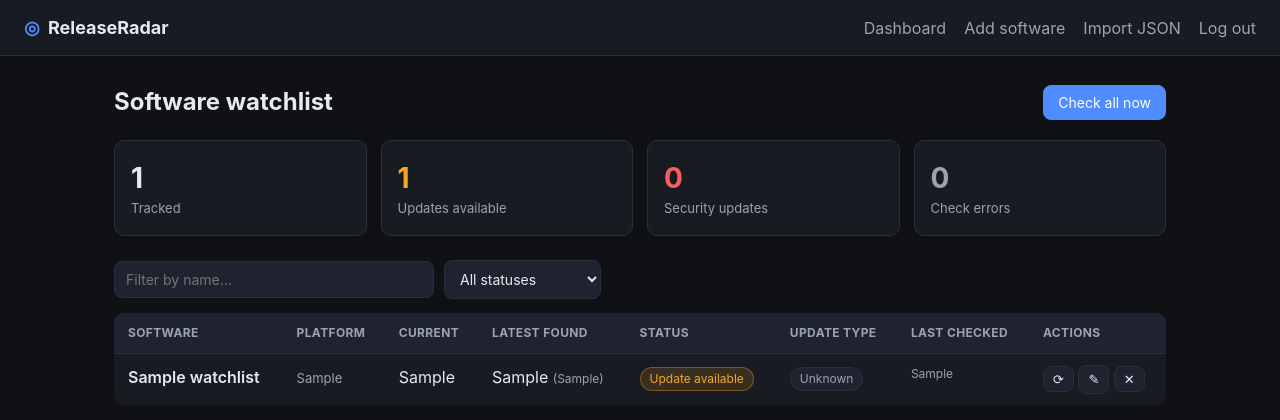
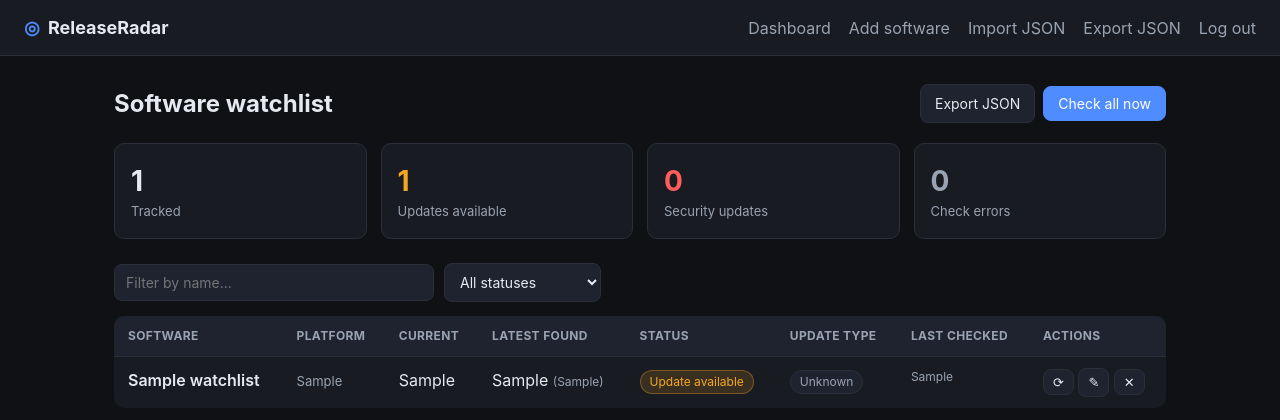
Before and after one commit to emilyyadamss/ReleaseRadar, a Flask app: page / in a window 1280 px wide. Shown: the top 420 px of the page. Run offline with Flask 3, Linux system fonts and the light colour scheme; the visitor is signed in with stand-in values (Sample User, id 1); tables that the repository leaves empty hold one stand-in row (values such as "Sample post").

Commit message:
Added export json option

```diff
--- a/app.py
+++ b/app.py
@@ -14,7 +14,8 @@ from datetime import datetime, timezone
 from urllib.parse import urlparse
 
 from flask import (
-    Flask, abort, flash, redirect, render_template, request, session, url_for
+    Flask, Response, abort, flash, redirect, render_template, request,
+    session, url_for
 )
 
 import auth
@@ -306,6 +307,25 @@ def register_routes(app):
             return redirect(url_for("dashboard"))
         return render_template("import.html")
 
+    @app.route("/export")
+    @auth.login_required
+    def export_json():
+        """Download the watchlist as a JSON file that /import can read back."""
+        items = [
+            {f: (it.get(f) or "") for f in ITEM_FIELDS}
+            for it in database.list_items()
+        ]
+        payload = json.dumps({"items": items}, indent=2, ensure_ascii=False)
+        stamp = datetime.now(timezone.utc).strftime("%Y%m%d")
+        return Response(
+            payload,
+            mimetype="application/json",
+            headers={
+                "Content-Disposition":
+                    f'attachment; filename="releaseradar-export-{stamp}.json"',
+            },
+        )
+
     @app.route("/edit/<int:item_id>", methods=["GET", "POST"])
     @auth.login_required
     def edit(item_id):
--- a/static/style.css
+++ b/static/style.css
@@ -57,6 +57,7 @@ a:hover { text-decoration: underline; }
 /* Page heading */
 .page-head { display: flex; align-items: center; justify-content: space-between; margin-bottom: 20px; gap: 16px; }
 .page-head h1 { margin: 0; font-size: 24px; }
+.head-actions { display: flex; align-items: center; gap: 8px; }
 
 /* Summary cards */
 .cards { display: grid; grid-template-columns: repeat(4, 1fr); gap: 14px; margin-bottom: 24px; }
--- a/templates/base.html
+++ b/templates/base.html
@@ -18,6 +18,7 @@
       <a href="{{ url_for('dashboard') }}">Dashboard</a>
       <a href="{{ url_for('add') }}">Add software</a>
       <a href="{{ url_for('import_json') }}">Import JSON</a>
+      <a href="{{ url_for('export_json') }}">Export JSON</a>
       <form action="{{ url_for('logout') }}" method="post" class="inline">
         <input type="hidden" name="csrf_token" value="{{ csrf_token() }}">
         <button type="submit" class="link-btn">Log out</button>
--- a/templates/dashboard.html
+++ b/templates/dashboard.html
@@ -4,10 +4,15 @@
 
 <div class="page-head">
   <h1>Software watchlist</h1>
-  <form action="{{ url_for('check_all') }}" method="post" class="inline">
-    <input type="hidden" name="csrf_token" value="{{ csrf_token() }}">
-    <button type="submit" class="btn primary">Check all now</button>
-  </form>
+  <div class="head-actions">
+    {% if items %}
+      <a class="btn" href="{{ url_for('export_json') }}">Export JSON</a>
+    {% endif %}
+    <form action="{{ url_for('check_all') }}" method="post" class="inline">
+      <input type="hidden" name="csrf_token" value="{{ csrf_token() }}">
+      <button type="submit" class="btn primary">Check all now</button>
+    </form>
+  </div>
 </div>
 
 <div class="cards">
```
